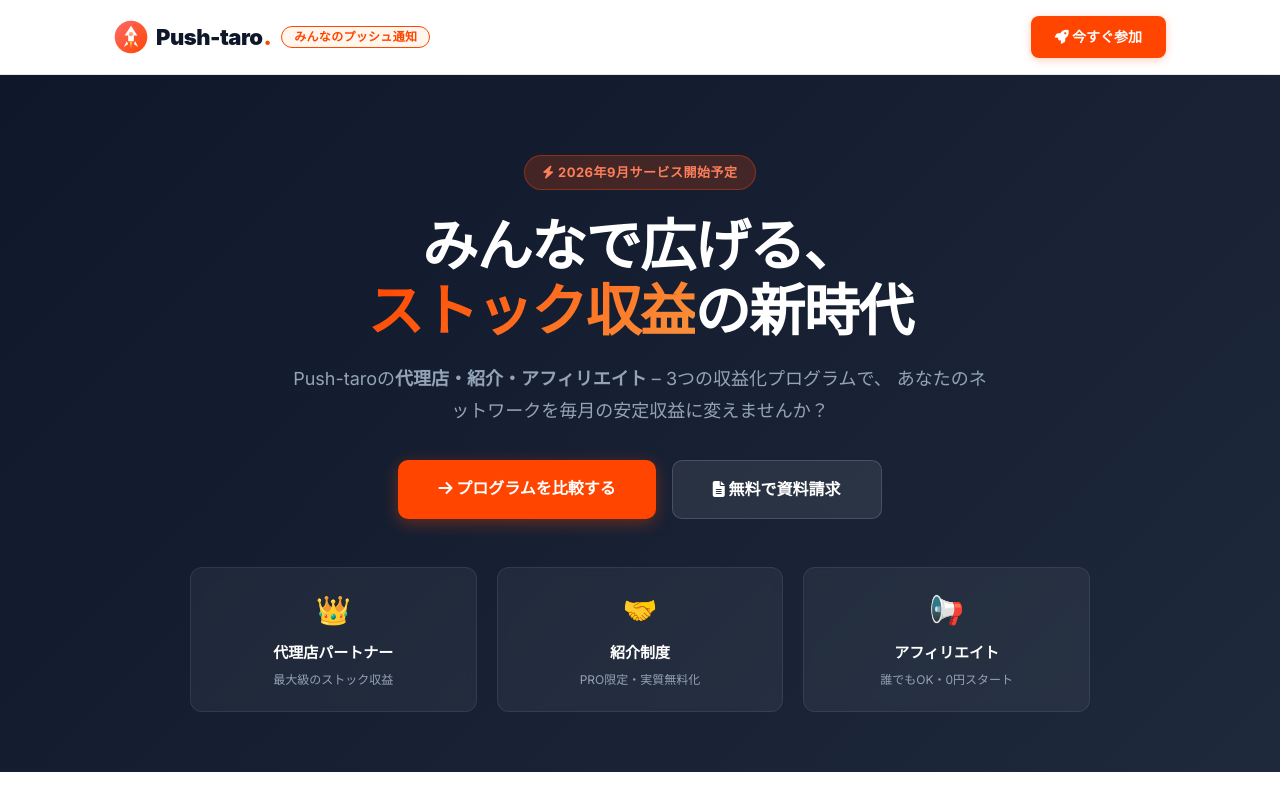
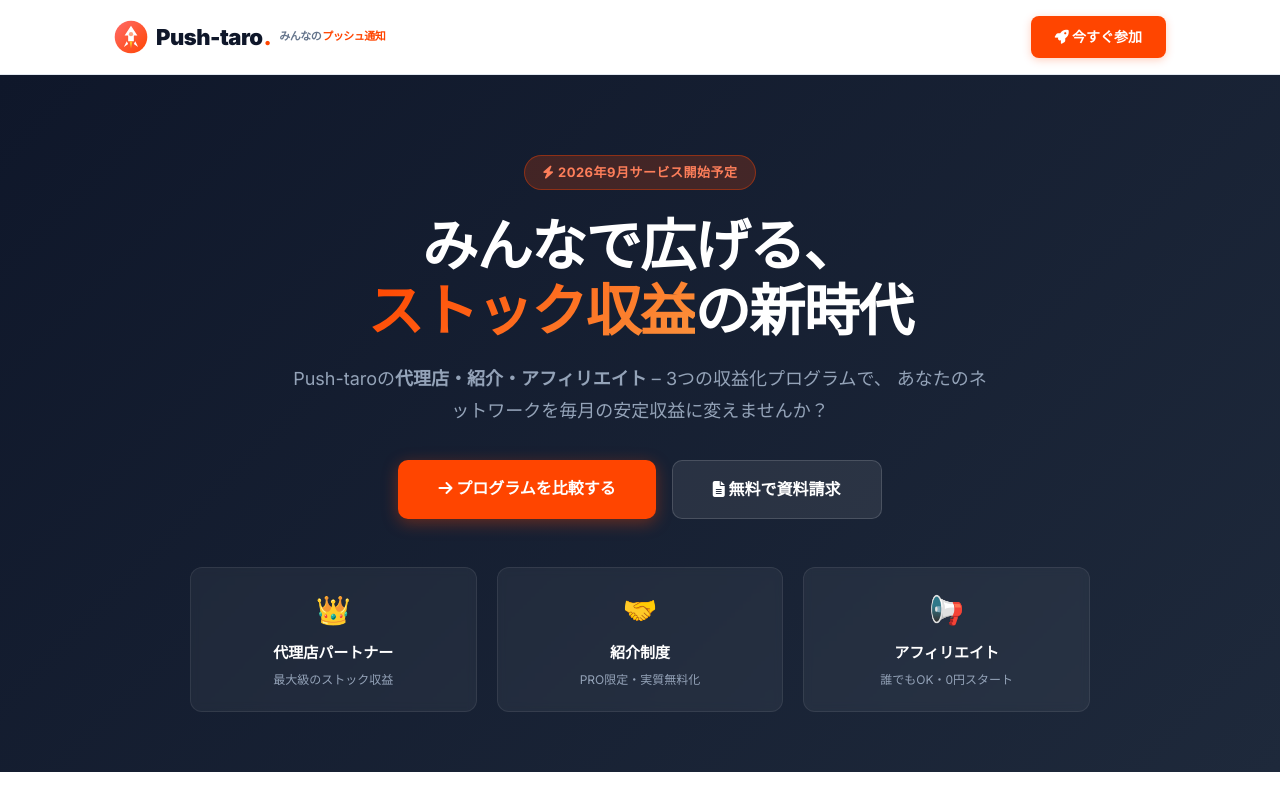
Before and after one commit to thellcishii-lang/push-taro, a Next.js app: page /partners in a window 1280 px wide. Shown: the top 800 px of the page. Built offline with nearby package versions, Linux system fonts and the light colour scheme.

Commit message:
Update page.tsx

```diff
--- a/app/partners/page.tsx
+++ b/app/partners/page.tsx
@@ -36,7 +36,24 @@ export default function ProgramsPage() {
       {/* ナビゲーション */}
       <nav className="navbar">
   <div className="container">
-          <BrandLogo tagline="みんなのプッシュ通知" taglineStyle="badge" />
+    <Link href="/" className="logo">
+      <svg className="logo-mark" viewBox="0 0 48 48" fill="none" xmlns="http://www.w3.org/2000/svg">
+        <defs>
+          <linearGradient id="logoGrad" x1="0" y1="0" x2="48" y2="48" gradientUnits="userSpaceOnUse">
+            <stop offset="0%" stopColor="#ff6b6b" />
+            <stop offset="100%" stopColor="#ff4500" />
+          </linearGradient>
+        </defs>
+        <circle cx="24" cy="24" r="23" fill="url(#logoGrad)" />
+        <path d="M24 8 L33 22 L28 22 L28 30 L20 30 L20 22 L15 22 Z" fill="#ffffff" />
+        <circle cx="24" cy="20" r="3" fill="#ff4500" opacity="0.5" />
+        <path d="M18 30 L14 38 L20 34 Z" fill="#ffffff" />
+        <path d="M30 30 L34 38 L28 34 Z" fill="#ffffff" />
+        <path d="M22 30 L24 40 L26 30 Z" fill="#fbbf24" />
+      </svg>
+      Push-taro<span>.</span>
+      <small>みんなの<span>プッシュ通知</span></small>
+    </Link>
     <a href="#cta-final" className="nav-cta">
       <i className="fas fa-rocket"></i> 今すぐ参加
     </a>
```
Lines whose indentation alone changed are shown as unchanged.
